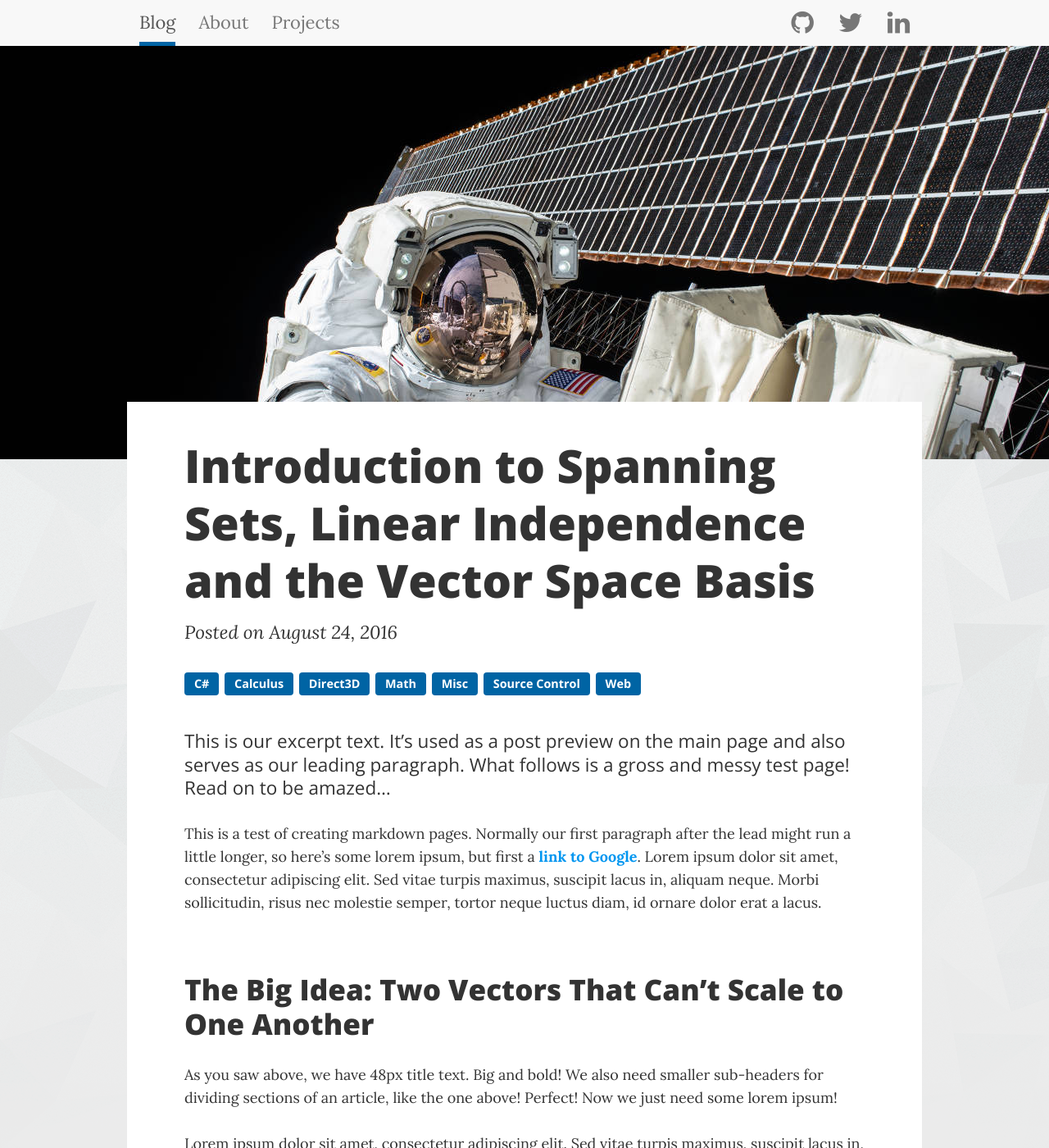
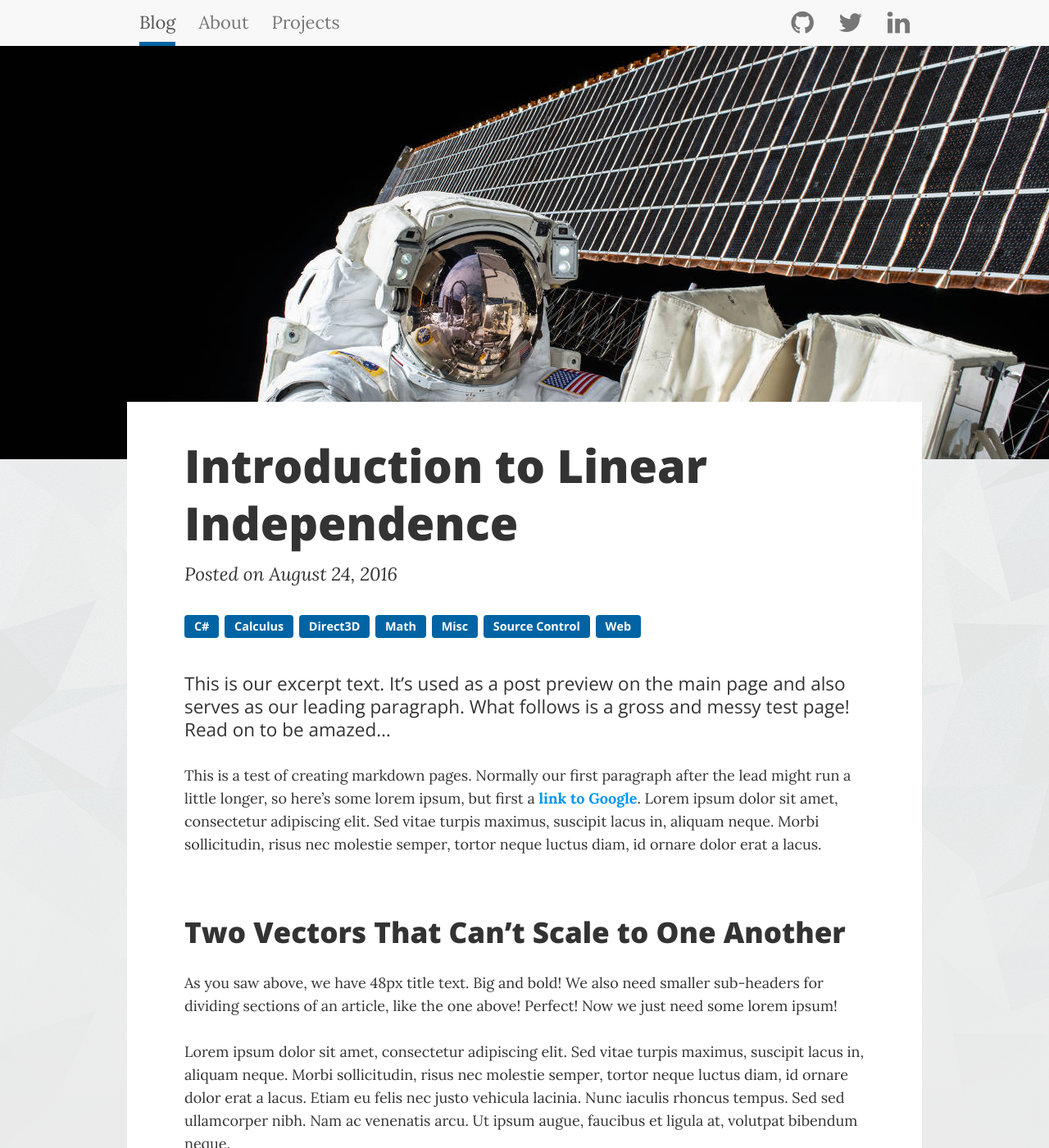
Before and after one commit to aarondgordon/aarondgordon.github.io, a Jekyll site: the page built from _posts/2016-8-24-introduction-to-spanning-sets-linear-independence-and-the-vector-space-basis.md, in a window 1280 px wide and 1400 px high. Shown: the whole window at 82% size. Built offline with Jekyll 4.4.1, drawn with Linux system fonts in a browser that asks for light colours; nearby versions of some CDN libraries; formulas are drawn with MathJax 3; comment, search, counter and statistics services are not loaded; some of the changed text lies outside the part shown.

Commit message:
Changed title (may impact disqus)

```diff
--- a/_posts/2016-8-24-introduction-to-spanning-sets-linear-independence-and-the-vector-space-basis.md
+++ b/_posts/2016-8-24-introduction-to-spanning-sets-linear-independence-and-the-vector-space-basis.md
@@ -1,5 +1,5 @@
 ---
-title: Introduction to Spanning Sets, Linear Independence and the Vector Space Basis
+title: Introduction to Linear Independence
 image: /assets/img/posts/test-post/vector-spaces.jpg
 tags: [Misc, Math, Direct3D, Calculus, C#, Web, Source Control]
 ---
@@ -8,7 +8,7 @@ This is our excerpt text.  It's used as a post preview on the main page and also
 
 This is a test of creating markdown pages.  Normally our first paragraph after the lead might run a little longer, so here's some lorem ipsum, but first a [link to Google](https://www.google.com "Google").  Lorem ipsum dolor sit amet, consectetur adipiscing elit. Sed vitae turpis maximus, suscipit lacus in, aliquam neque. Morbi sollicitudin, risus nec molestie semper, tortor neque luctus diam, id ornare dolor erat a lacus.
 
-## The Big Idea: Two Vectors That Can't Scale to One Another ##
+## Two Vectors That Can't Scale to One Another ##
 
 As you saw above, we have 48px title text.  Big and bold!  We also need smaller sub-headers for dividing sections of an article, like the one above!  Perfect!  Now we just need some lorem ipsum!
 
```
